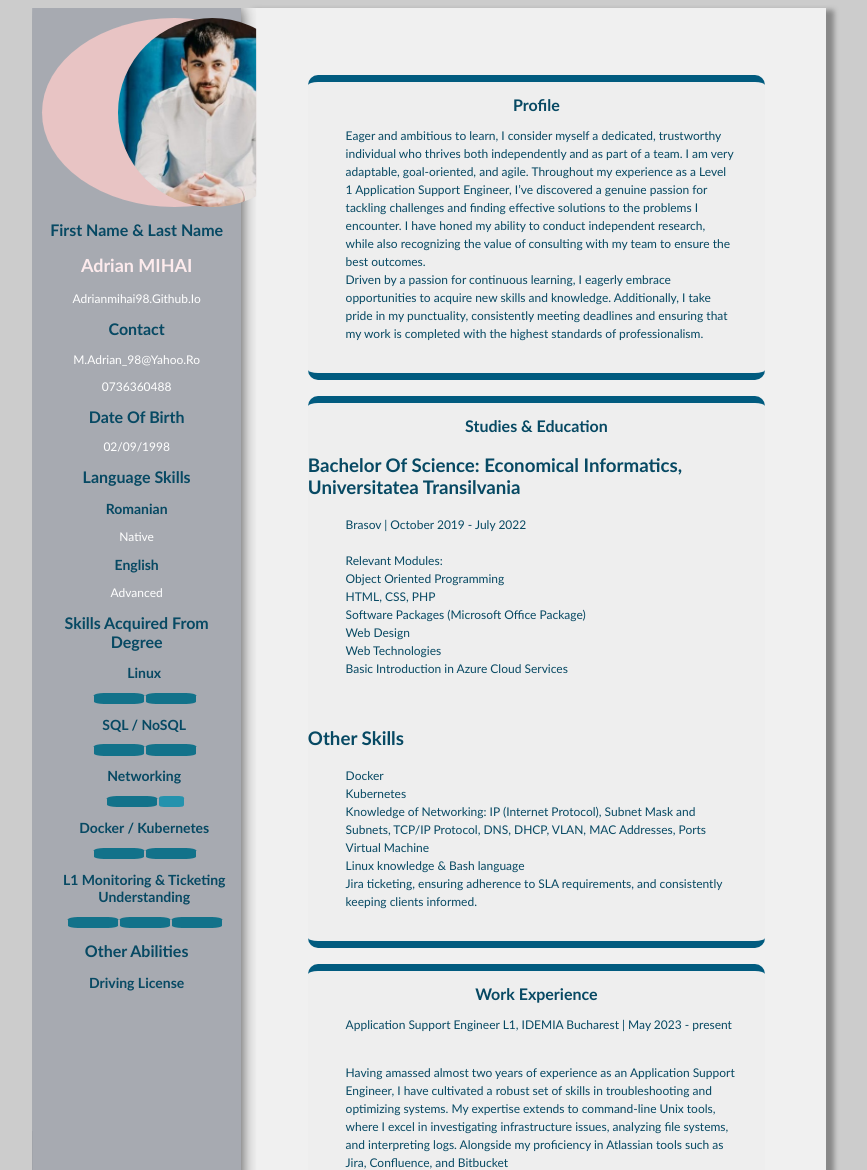
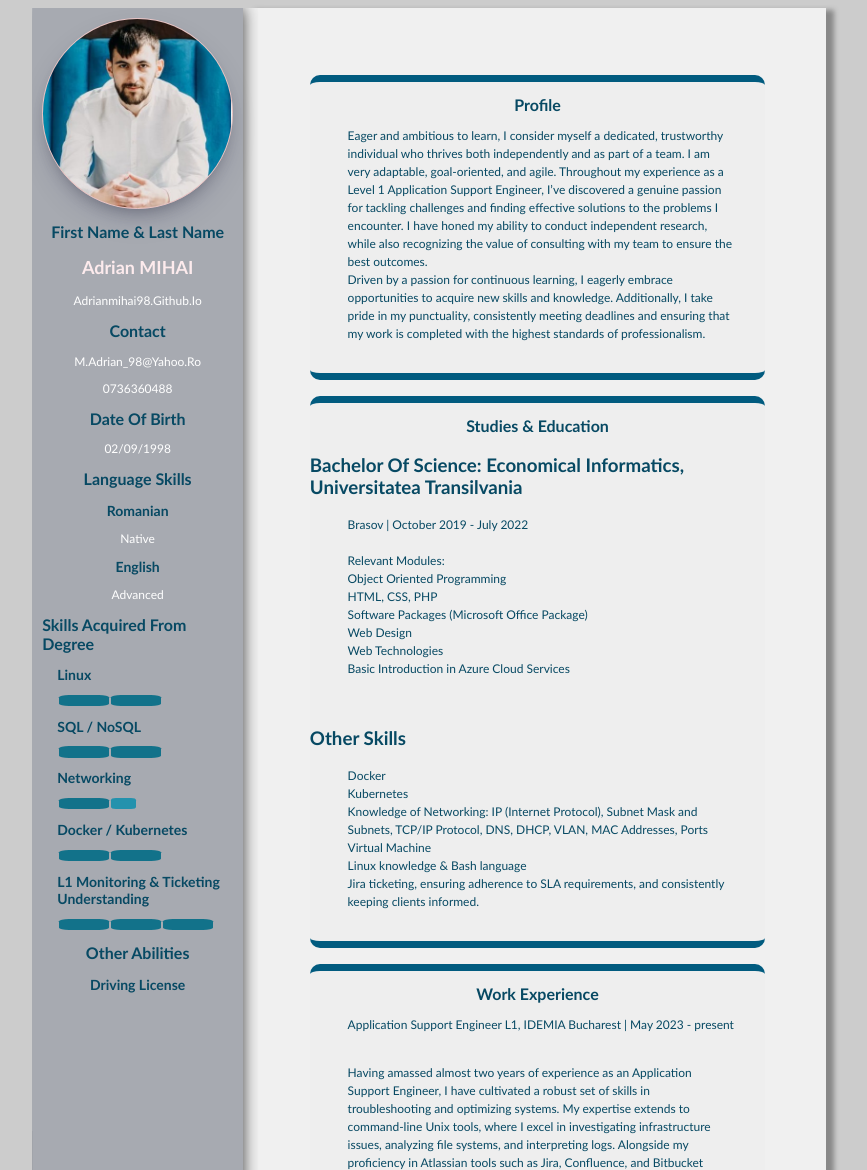
Before and after one commit to adrianmihai98/adrianmihai98.github.io, a PHP site: page / in a window 1280 px wide. Shown: the top 1170 px of the page, without its empty margins (211-1078 px from the left). Run offline with PHP 8.4, Linux system fonts and the light colour scheme.

Commit message:
Revert "Adding media rules for aside part of page."
This reverts commit f77a0e3efd134141d5e3c7da38238fec3ea71875.

```diff
--- a/style.css
+++ b/style.css
@@ -172,45 +172,10 @@
 
   @media all and (min-width: 600px) {
     .aside { flex: 1 0 0; }
-    .profile-picture{
-
-      width: 5cm;
-      height:5cm;
-      background-color: none;
-      border-radius: 50%;
-      box-shadow: none;
-      border: none;
-      padding-left: 40%;
-
-    }
-    #Skills{
-      text-align: center;
-    }
-    .skilllevelwrapper{
-      justify-content: center;
-    }
   }
 
   @media all and (min-width: 800px) {
     .main    { flex: 3 0px; }
     .aside-1 { order: 1; }
     .main    { order: 2; }
-
-    .profile-picture{
-
-      width: 5cm;
-      height:5cm;
-      background-color: none;
-      border-radius: 50%;
-      box-shadow: none;
-      border: none;
-      padding-left: 40%;
-
-    }
-    #Skills{
-      text-align: center;
-    }
-    .skilllevelwrapper{
-      justify-content: center;
-    }
   }
```
